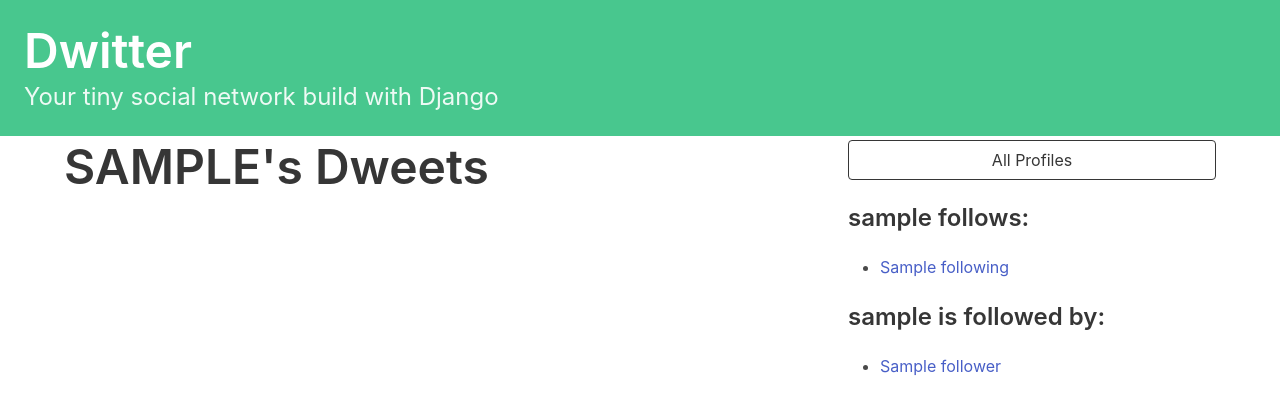
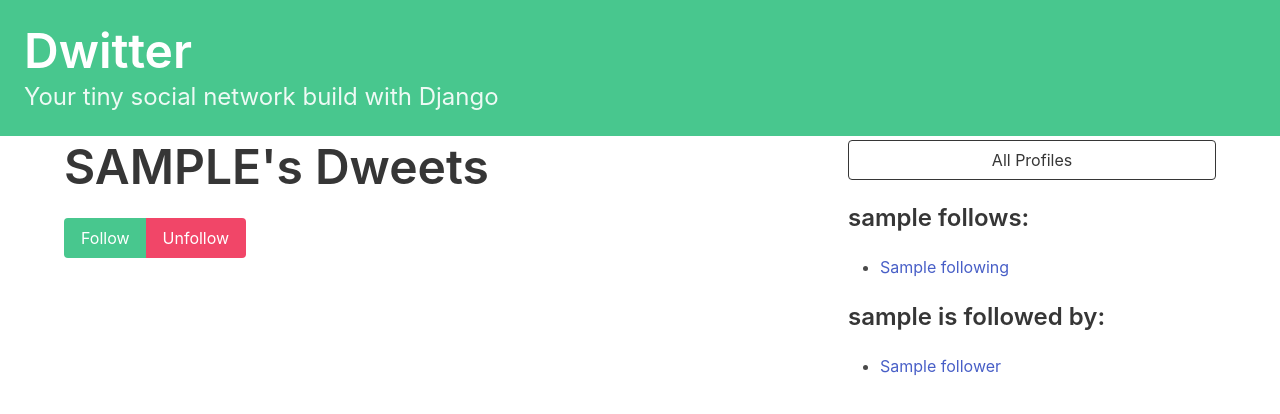
Before and after one commit to robles-jonathan/django-social, a Django app: template dwitter/templates/dwitter/profile.html in a window 1280 px wide. Shown: the top 414 px of the page. Run offline with Django 3.2, Linux system fonts and the light colour scheme; the template is opened without the code that fills it: most values are stand-ins (such as "Sample title", 1, 10 or a date in 2020).

Commit message:
add follow and unfollow buttons

```diff
--- a/dwitter/templates/dwitter/profile.html
+++ b/dwitter/templates/dwitter/profile.html
@@ -4,6 +4,10 @@
         <div class="block">
             <h1 class="title is-1">{{profile.user.username|upper}}'s Dweets</h1>
         </div>
+		<div class="buttons has-addons">
+			<button class="button is-success">Follow</button>
+			<button class="button is-danger">Unfollow</button>
+		</div>
     </div>
 
     <div class="column is-one-third">
```
